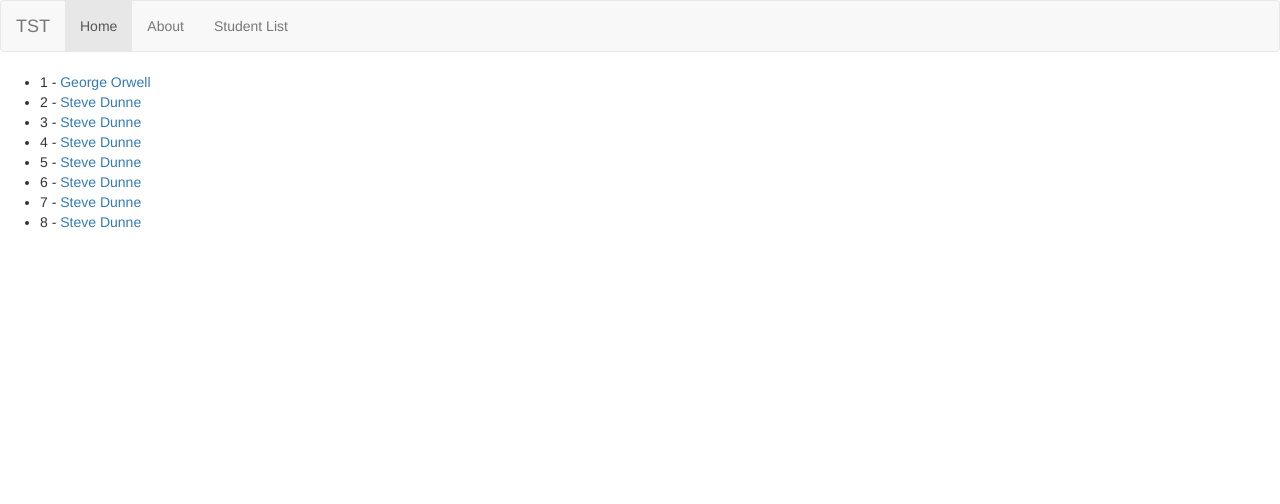
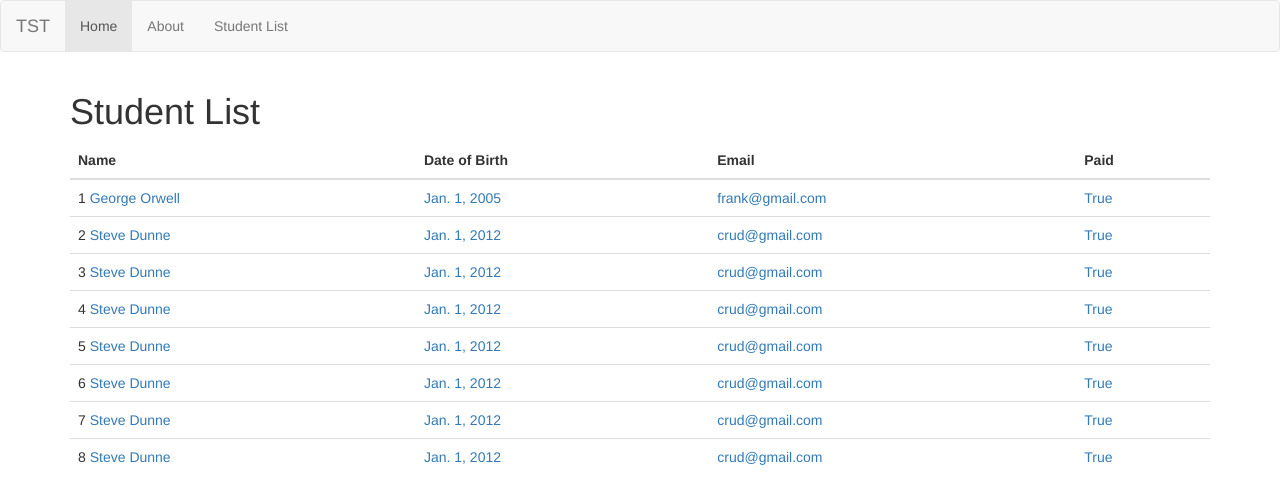
Before and after one commit to Andrewsyl/sportsapp, a Django app: page /student_list/ in a window 1280 px wide. Shown: the top 504 px of the page. Run offline with Django 3.2, Linux system fonts and the light colour scheme; data comes from the database, SQL or seed files in the repository; both versions use the stored data as it was after the commit; some libraries are stand-ins or nearby versions.

Commit message:
student list

```diff
--- a/templates/base.html
+++ b/templates/base.html
@@ -1,7 +1,7 @@
 <!DOCTYPE html>
 <html>
 <head>
-    <title>First Django</title>
+    <title>Sports Club</title>
     <script src="//code.jquery.com/jquery-1.11.1.min.js"></script>
     <link href="https://cdnjs.cloudflare.com/ajax/libs/c3/0.4.23/c3.css" rel="stylesheet">
     <link href="//netdna.bootstrapcdn.com/bootstrap/3.0.0/css/bootstrap.min.css" rel="stylesheet" id="bootstrap-css">
--- a/templates/students/student_details.html
+++ b/templates/students/student_details.html
@@ -6,5 +6,5 @@
         <li>{{kid.email}}</li>
         <li>{{kid.contact_name}}</li>
     </ul>
-<button>Edit Profile</button>
+<input type="button" onclick="location.href='/student_edit/{{kid.id}}'" value="Edit Profile" />
 {% endblock stuff %}
--- a/templates/students/student_edit.html
+++ b/templates/students/student_edit.html
@@ -1,8 +1,11 @@
 {% extends 'base.html' %}
 
 	{% block stuff %}
+	<div class="container">
 		<form method="POST">{% csrf_token %}
 			{{form.as_p}}
 			<input type="submit" value="Save" name="">
 		</form>
+	</div>
+
 	{% endblock stuff %}
--- a/templates/students/student_form.html
+++ b/templates/students/student_form.html
@@ -1,8 +1,11 @@
 {% extends 'base.html' %}
 
 	{% block stuff %}
+
+	<div class="container">
 		<form method="POST">{% csrf_token %}
 			{{form.as_p}}
 			<input type="submit" value="Save" name="">
 		</form>
+	</div>
 	{% endblock stuff %}
--- a/templates/students/student_list.html
+++ b/templates/students/student_list.html
@@ -1,9 +1,28 @@
 {% extends 'base.html' %}
 
 {% block stuff %}
-<ul>
-    {%for kid in kids%}
-    <li>{{forloop.counter}} - <a href=/student_details/{{kid.id}}>{{kid.first_name}} {{kid.surname}}</a></li>
-    {% endfor %}
-</ul>
+<div class="container">
+    <h1>Student List</h1>
+    <!--Bootstrap Table using .table class-->
+    <table class="table">
+        <thead>
+        <tr>
+            <th>Name</th>
+            <th>Date of Birth</th>
+            <th>Email</th>
+            <th>Paid</th>
+        </tr>
+        </thead>
+        <tbody>
+        {%for kid in kids%}
+        <tr>
+            <td>{{forloop.counter}}   <a href=/student_details/{{kid.id}}>{{kid.first_name}} {{kid.surname}}</a></td>
+            <td><a href=/student_details/{{kid.id}}>{{kid.date_of_birth}}</a></td>
+            <td><a href=/student_details/{{kid.id}}>{{kid.email}}</a></td>
+            <td><a href=/student_details/{{kid.id}}>{{kid.paid}}</a></td>
+        </tr>
+        {% endfor %}
+        </tbody>
+    </table>
+</div>
 {% endblock stuff %}
--- a/users/forms.py
+++ b/users/forms.py
@@ -91,7 +91,22 @@ class UserAdminChangeForm(forms.ModelForm):
 
 
 class StudentCreateForm(forms.ModelForm):
+    first_name = forms.CharField(widget=forms.TextInput(attrs={
+        'class': 'form-control',
+    }))
+    surname = forms.CharField(widget=forms.TextInput(attrs={
+        'class': 'form-control',
+    }))
     date_of_birth = forms.DateField(widget=forms.SelectDateWidget(years=YEARS[::-1]))
+    email = forms.EmailField(widget=forms.TextInput(attrs={
+        'class': 'form-control',
+    }))
+    contact_name = forms.CharField(widget=forms.TextInput(attrs={
+        'class': 'form-control',
+    }))
+    contact_number = forms.CharField(widget=forms.TextInput(attrs={
+        'class': 'form-control',
+    }))
 
     class Meta:
         model = Student
--- a/users/views.py
+++ b/users/views.py
@@ -73,7 +73,7 @@ def student_edit(request, id):
     form = StudentEditForm(request.POST or None, instance=kid)
     if form.is_valid():
         form.save()
-        return HttpResponseRedirect('/user')
+        return HttpResponseRedirect('/student_list')
     context = {'kid': kid,
                'form': form}
     return render(request, 'students/student_edit.html', context)
```
Also changed, not shown: db.sqlite3.
